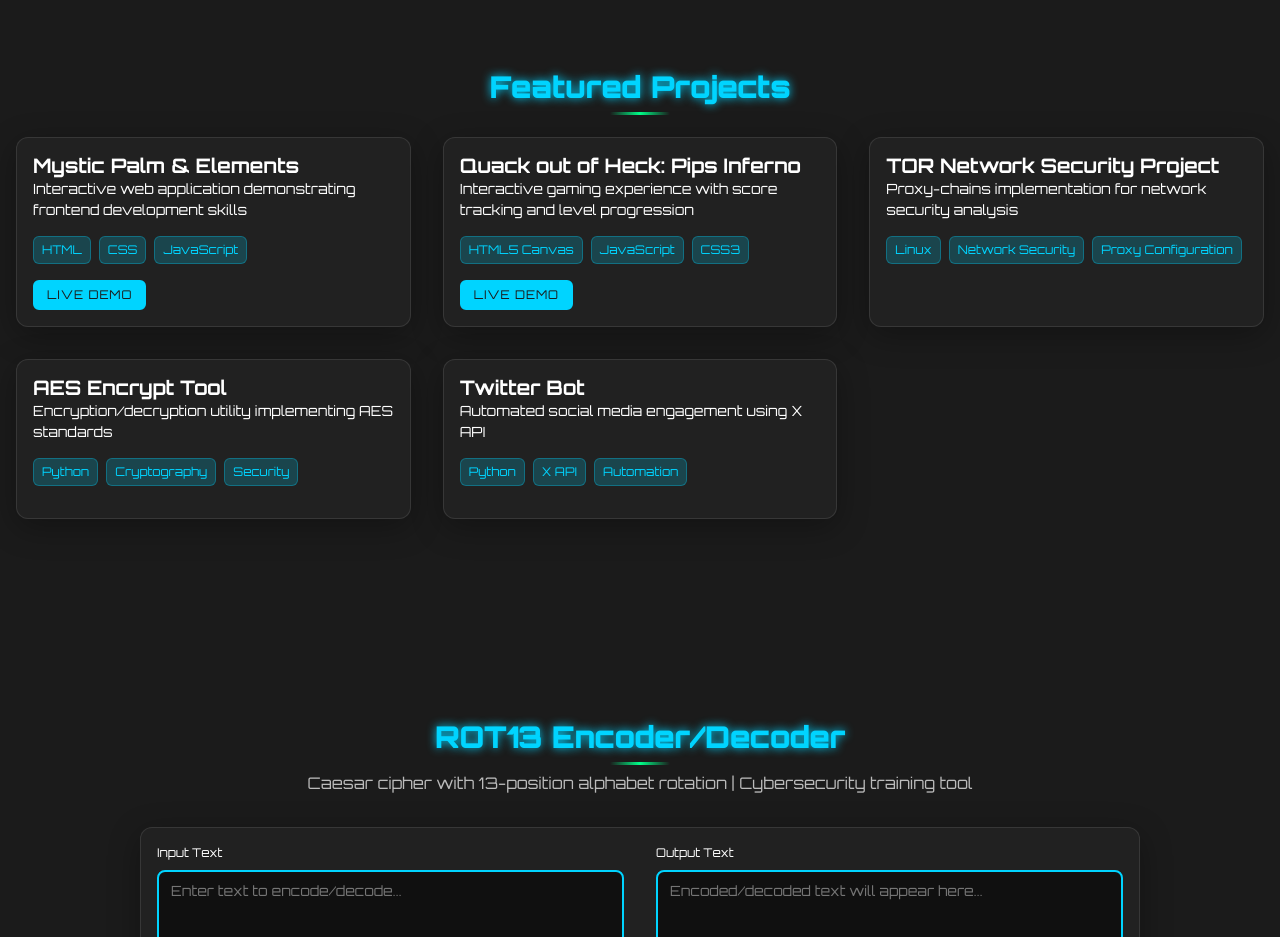
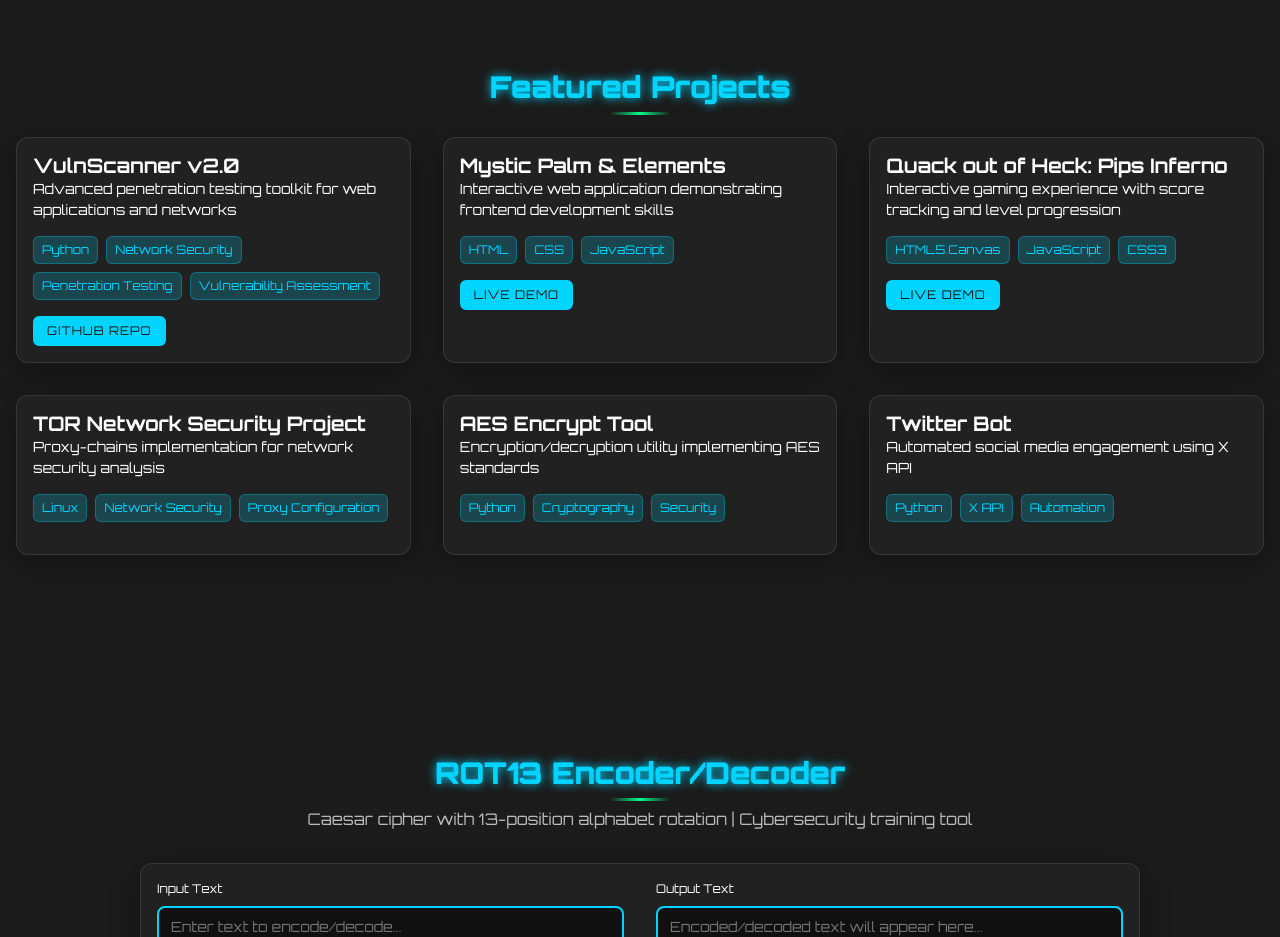
Before and after one commit to brickjawn/PortfolioWebsite, a plain HTML site: page index.html in a window 1280 px wide. Shown: the part 2960-3897 px from the top of the page. Drawn offline with Linux system fonts and the light colour scheme; animation ran at ten frames a second.

Commit message:
updated projects

```diff
--- a/index.html
+++ b/index.html
@@ -174,6 +174,22 @@
             <div class="projects-grid">
                 <div class="project-card card glass-card">
                     <div class="card__body">
+                        <h3>VulnScanner v2.0</h3>
+                        <p>Advanced penetration testing toolkit for web applications and networks</p>
+                        <div class="project-tech">
+                            <span class="tech-tag">Python</span>
+                            <span class="tech-tag">Network Security</span>
+                            <span class="tech-tag">Penetration Testing</span>
+                            <span class="tech-tag">Vulnerability Assessment</span>
+                        </div>
+                        <div class="project-links">
+                            <a href="https://github.com/brickjawn/Vulnscanner" target="_blank" class="btn btn--primary btn--sm">GitHub Repo</a>
+                        </div>
+                    </div>
+                </div>
+
+                <div class="project-card card glass-card">
+                    <div class="card__body">
                         <h3>Mystic Palm & Elements</h3>
                         <p>Interactive web application demonstrating frontend development skills</p>
                         <div class="project-tech">
```
